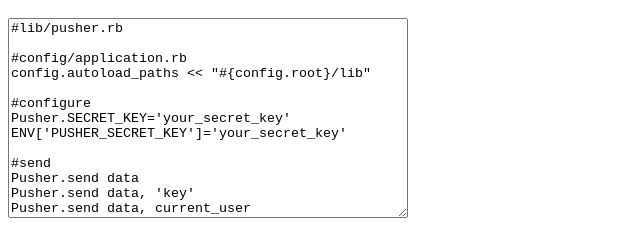
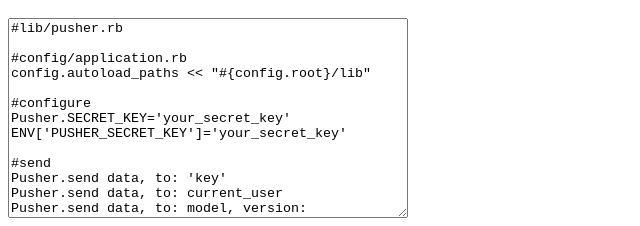
Before and after one commit to tompng/tompng-pusher, a website: page public/index.html in a window 1280 px wide. Shown: the part 608-834 px from the top of the page, without its empty margins (0-640 px from the left). Drawn offline with Linux system fonts and the light colour scheme; no server answers.

Commit message:
使い方ちょい変更

```diff
--- a/app.js
+++ b/app.js
@@ -41,6 +41,7 @@
   var keys=JSON.parse(req.body.keys);
   var data=JSON.parse(req.body.data);
   for(var i=0;i<keys.length;i++){
+    console.log('key',keys[i][0])
     var gid='#'+sha2(keys[i][0]);
     var version=keys[i][1];
     var group=groups[gid];
@@ -56,6 +57,7 @@
 
 Group.TIMEOUT=30*1000;
 function Group(groupID,groupHash){
+  console.log('group gen',groupID)
   this.groupID=groupID;
   this.groupHash=groupHash;
   this.listeners=[];
@@ -74,7 +76,7 @@
   var startFrom=0;
   if(version){
     for(var i=this.buffer.length-1;i>=0;i--){
-      if(this.buffer[i].version==version){
+      if(this.buffer[i].version<=version){
         startFrom=i+1;
         break;
       }
@@ -95,6 +97,7 @@
 Group.prototype.checkDestroy=function(){
   if(this.listeners.length==0&&this.buffer.length==0){
     delete this.groupHash[this.groupID];
+    console.log('group destroy',this.groupID)
   }
 }
 Group.prototype.send=function(data,version){
--- a/public/embed.html
+++ b/public/embed.html
@@ -1,6 +1,6 @@
 <script>
 var PUSHER_ENDPOINT='<%== Pusher::ENDPOINT %>'
-var PUSHER_GROUPS=<%== Pusher.listen current_user %>;
+var PUSHER_GROUPS=<%== Pusher.listen to: current_user %>;
 window.addEventListener('load',function(){
   var ss=['socket.io/socket.io.js','pusher.js'];
   for(i in ss){
--- a/public/index.html
+++ b/public/index.html
@@ -34,8 +34,9 @@
 ENV['PUSHER_SECRET_KEY']='your_secret_key'
 
 #send
-Pusher.send data
-Pusher.send data, 'key'
-Pusher.send data, current_user
-Pusher.send data, [user1, user2, Post.first]
+Pusher.send data, to: 'key'
+Pusher.send data, to: current_user
+Pusher.send data, to: model, version: model.version
+Pusher.send data, to: hoge.posts, version: hoge.updated_at
+Pusher.send data, to: {user1 => user1.updated_at, user2 => user2.updated_at}
 </textarea>
```
Also changed, not shown: 1 other file.
